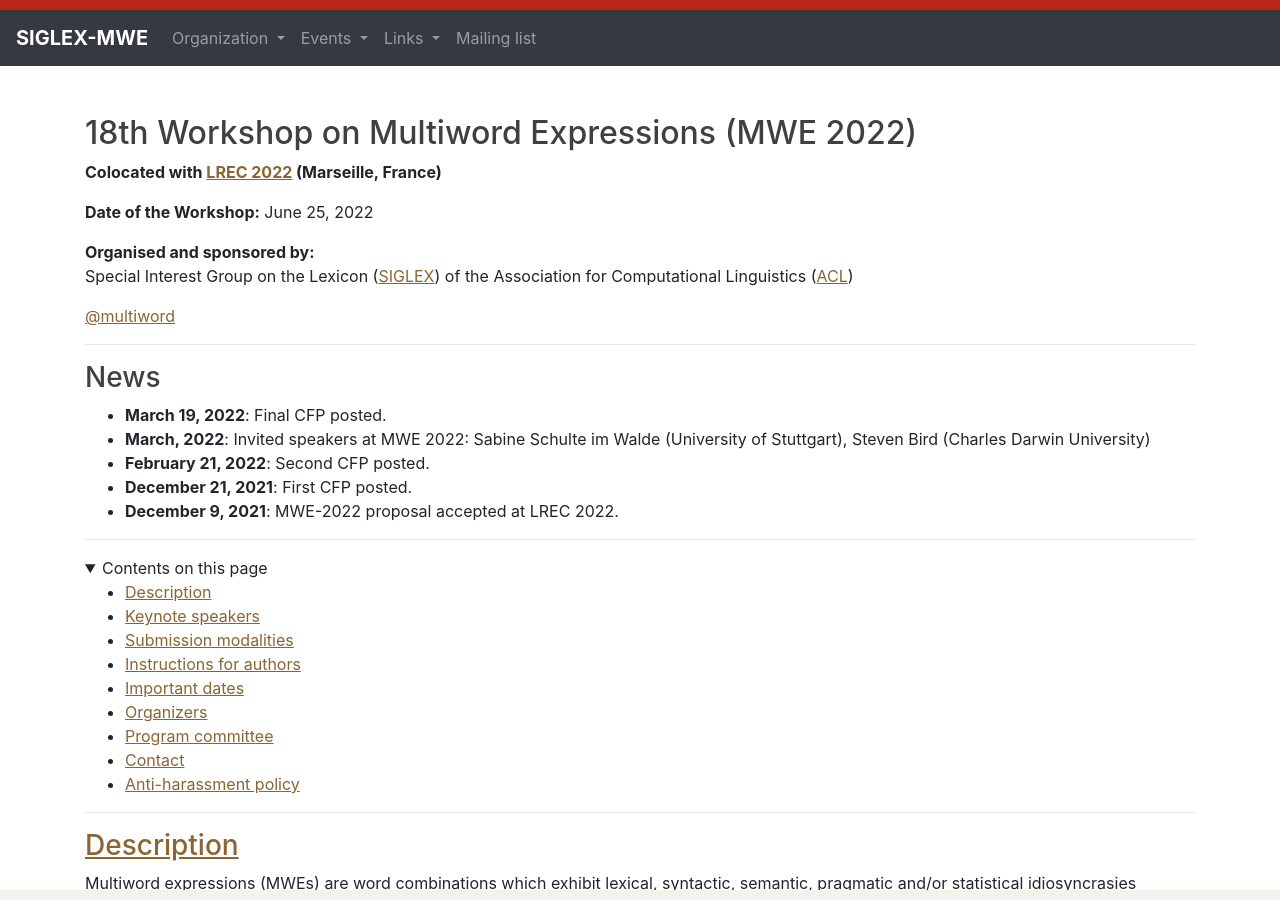
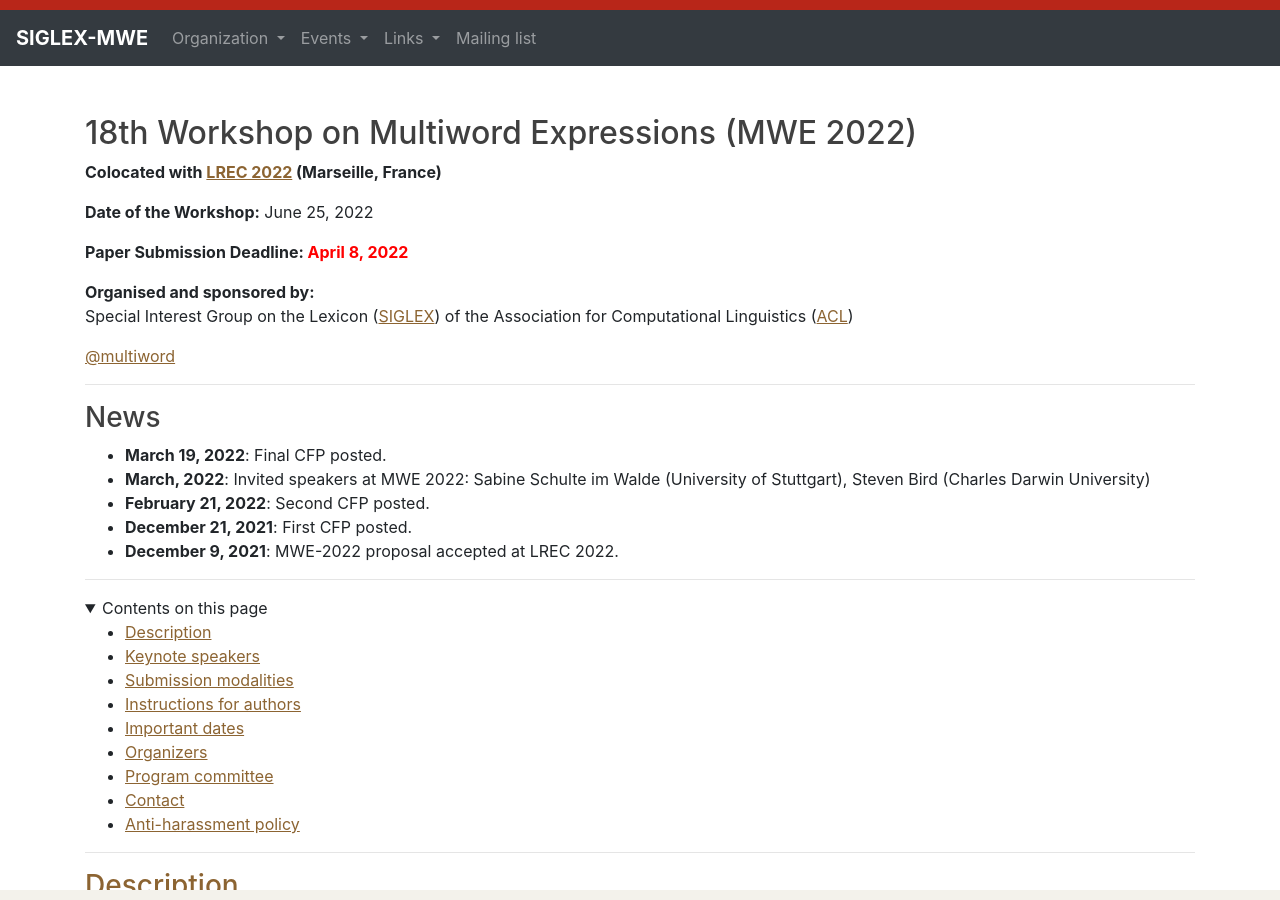
Before and after one commit to multiword/multiword.github.io, a Jekyll site: the page built from mwe2022/index.md, in a window 1280 px wide and 900 px high. Built offline with Jekyll 4.4.1, drawn with Linux system fonts in a browser that asks for light colours; comment, search, counter and statistics services are not loaded.

Commit message:
Add paper submission deadline at the top

```diff
--- a/mwe2022/index.md
+++ b/mwe2022/index.md
@@ -10,6 +10,8 @@
 **Colocated with [LREC 2022](https://lrec2022.lrec-conf.org/) (Marseille, France)**
 
 **Date of the Workshop:** June 25, 2022
+
+**Paper Submission Deadline: <font color="red">April 8, 2022</font>**<br>
 
 **Organised and sponsored by:**\
 Special Interest Group on the Lexicon ([SIGLEX](http://www.siglex.org/)) of the Association for Computational Linguistics ([ACL](https://www.aclweb.org/portal/))
```
